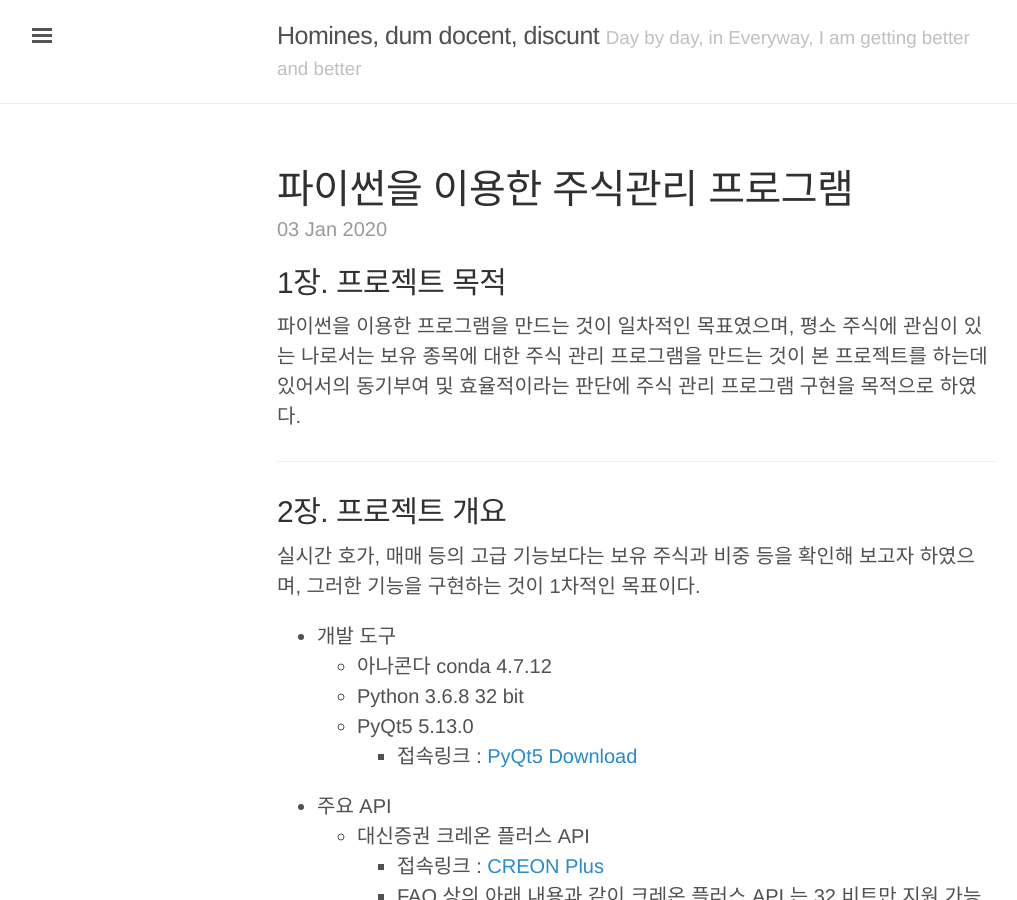
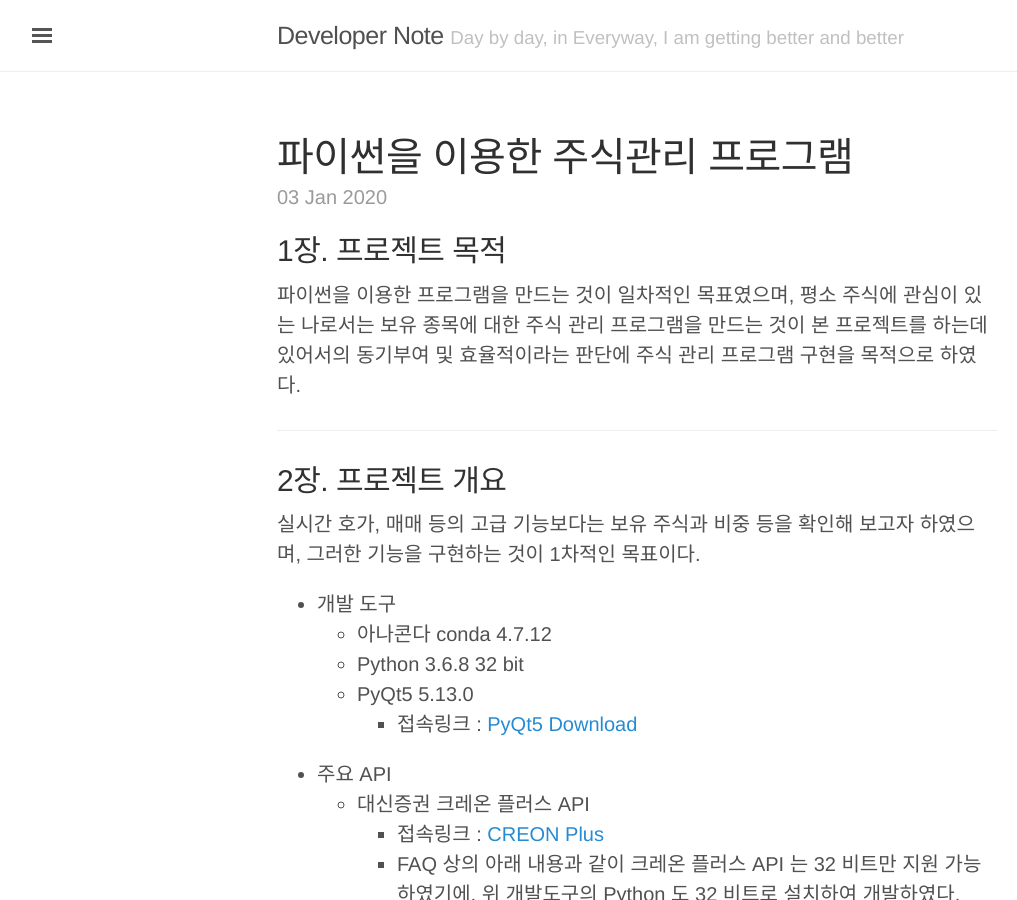
Before and after one commit to thedevlayer/thedevlayer.github.io, a Jekyll site: the page built from _posts/2020-01-03-toy-creon.md, in a window 1280 px wide and 900 px high. Shown: the whole window, without its empty margins (3-1020 px from the left). Built offline with Jekyll 4.4.1, drawn with Linux system fonts in a browser that asks for light colours; some web fonts are replaced.

Commit message:
update id

```diff
--- a/_config.yml
+++ b/_config.yml
@@ -5,18 +5,18 @@ permalink:           pretty
 #relative_permalinks: true
 
 # Setup
-title:               "Homines, dum docent, discunt"
+title:               "Developer Note"
 tagline:             'Day by day, in Everyway, I am getting better and better'
 description:         'One a day'
-url:                 https://dcjamespark.github.io
+url:                 https://thedevlayer.github.io
 baseurl:             ''
 paginate:            5
 
 # About/contact
 author:
   name:              dcp
-  url:               https://dcjamespark.github.io
-  email:             dcjamespark@gmail.com
+  url:               https://thedevlayer.github.io
+  email:             thedevlayer@gmail.com
 
 # Custom vars
 version:             1.0.0
@@ -40,7 +40,7 @@ google_analytics:
   ua: 'UA-109898110-1'
 
 github:
-  repo: 'https://github.com/dcjamespark/dcjamespark.github.io'
+  repo: 'https://github.com/thedevlayer/thedevlayer.github.io'
 
 category_dir: category/
 tag_dir: tag/
--- a/_posts/2020-01-03-toy-creon.md
+++ b/_posts/2020-01-03-toy-creon.md
@@ -39,7 +39,7 @@ tag: [주식, Python, PyQt5]
 
 ------------------------
 ## 3장. 프로젝트 소스
-  * 접속링크 :  [Github](https://github.com/dcjamespark/Creon-with-Python)
+  * 접속링크 :  [Github](https://github.com/thedevlayer/Creon-with-Python)
 
 ------------------------
 
```
Also changed, not shown: 13 other files.
